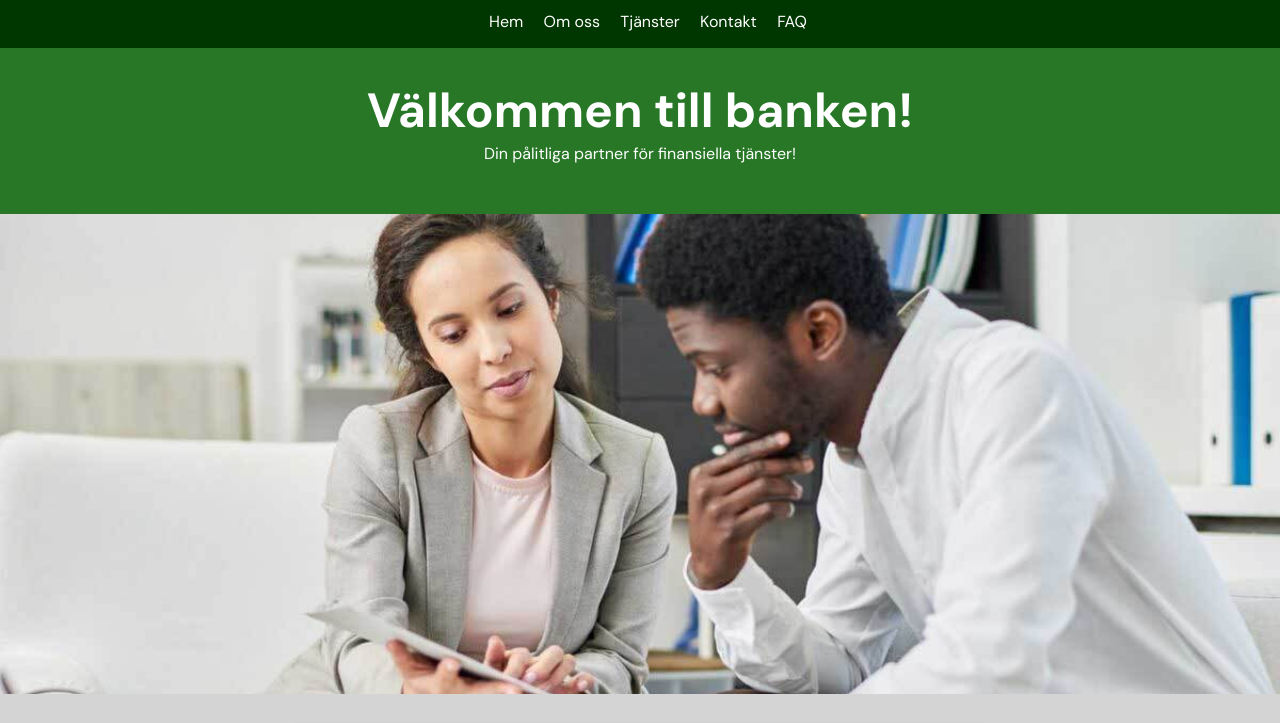
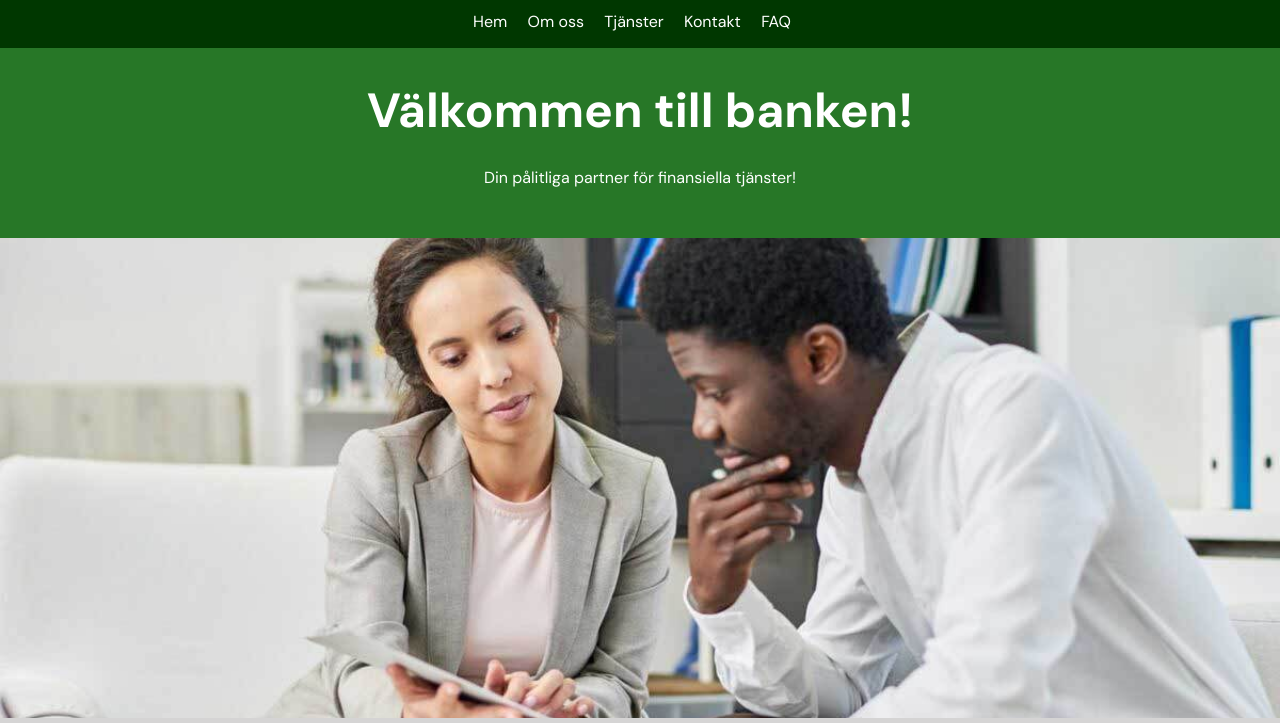
Before and after one commit to ErikTP/bank-website-demo, a plain HTML site: page faq.html in a window 1280 px wide. Shown: the top 723 px of the page. Drawn offline with Linux system fonts and the light colour scheme.

Commit message:
Fixed margins

```diff
--- a/css/styles.css
+++ b/css/styles.css
@@ -35,6 +35,7 @@ header {
 }
 
 .title-wrapper p {
+	margin-top: 1.5rem;
 	text-align: center;
 }
 
@@ -58,7 +59,7 @@ header {
     justify-content: center;
     list-style-type: none;
     position: relative;
-    margin-left: 1rem;
+    margin-right: 1rem;
 	/* skumt, men ok */
 	top: 0.6rem;
 }
```
